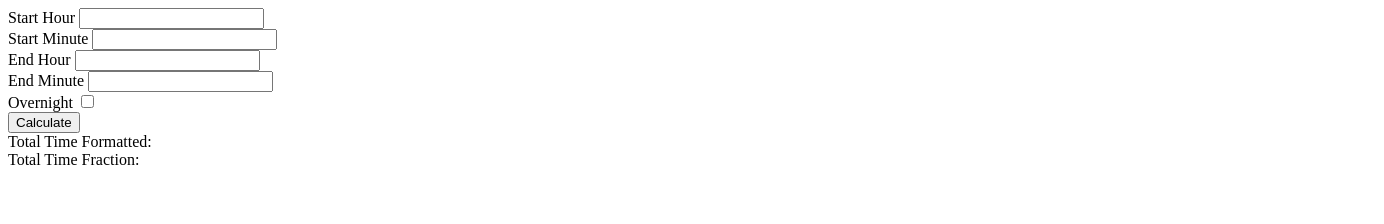
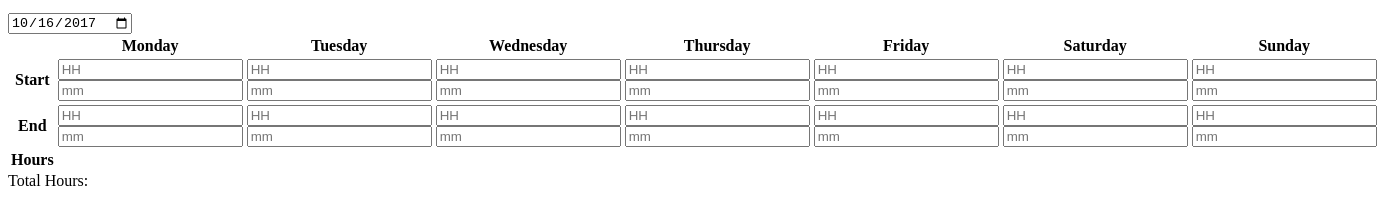
Before and after one commit to m-wild/time-calc, a plain HTML site: page index.html in a window 1280 px wide. Shown: the whole page, 1384 px wide, since content can reach past the window. Drawn offline with nearby package versions, Linux system fonts and the light colour scheme.

Commit message:
add angularjs & less

```diff
--- a/index.html
+++ b/index.html
@@ -1,46 +1,60 @@
-<!DOCTYPE html>
+<!doctype html>
 <html>
 
 <head>
+  <link rel="stylesheet/less" type="text/css" href="styles.less" />
+  <script src="https://cdn.jsdelivr.net/npm/less@2.7.2/dist/less.min.js"></script>
+
+
+  <script src="https://cdn.jsdelivr.net/npm/angular@1.6.6/angular.min.js"></script>
+  <script src="https://cdn.jsdelivr.net/npm/moment@2.19.1/moment.min.js"></script>
+  <script src="index.js"></script>
+
+
 </head>
 
-<body>
+<body ng-app="timesheetApp">
 
-  <main>
-    <div>
-      <label>Start Hour</label>
-      <input type="number" id="startHour">
-    </div>
-    <div>
-      <label>Start Minute</label>
-      <input type="number" id="startMinute">
-    </div>
+  <main ng-controller="TimesheetController as timesheet">
 
-    <div>
-      <label>End Hour</label>
-      <input type="number" id="endHour">
-    </div>
-    <div>
-      <label>End Minute</label>
-      <input type="number" id="endMinute">
-    </div>
+    <pre>{{timesheet.debug}}</pre>
 
-    <div>
-      <label>Overnight</label>
-      <input type="checkbox" id="overnight">
-    </div>
+    <input name="weekStarting" ng-model="timesheet.weekStarting" type="date" />
 
 
+    <table>
+        <tr>
+          <th></th>
+          <th ng-repeat="day in timesheet.daysOfWeek">{{day}}</th>
+        </tr>
 
-    <button onclick="calc()">Calculate</button>
+        <tr>
+          <th>Start</th>
+          <td ng-repeat="day in timesheet.daysOfWeek" class="input-group">
+            <input type="number" placeholder="HH">
+            <input type="number" placeholder="mm">
+          </td>
+          <td></td>
+        </tr>
 
-    <div>Total Time Formatted: <span id="totalTimeFormatted"></span></div>
-    <div>Total Time Fraction: <span id="totalTimeDecimal"></span></div>
+        <tr>
+          <th>End</th>
+          <td ng-repeat="day in timesheet.daysOfWeek" class="input-group">
+            <input type="number" placeholder="HH">
+            <input type="number" placeholder="mm">
+          </td>
+        </tr>
+
+        <tr>
+          <th>Hours</th>
+          <td ng-repeat="day in timesheet.daysOfWeek"></td>
+        </tr>
+    </table>
+
+    <div>Total Hours: {{ timesheet.totalHours }}</div>
 
   </main>
 
-  <script src="https://cdn.jsdelivr.net/npm/moment@2.19.1/moment.min.js" type="text/javascript"></script>
-  <script src="index.js" type="text/javascript"></script>
 
 
 </body>
--- a/index.js
+++ b/index.js
@@ -1,3 +1,12 @@
+angular.module('timesheetApp', [])
+  .controller('TimesheetController', function() {
+
+    this.weekStarting = moment().startOf('isoWeek').toDate();
+
+    this.daysOfWeek = ['Monday','Tuesday','Wednesday','Thursday','Friday','Saturday','Sunday'];
+
+  });
+
 function calc() {
   const startHour = +document.getElementById('startHour').value;
   const startMinute = +document.getElementById('startMinute').value;
@@ -18,9 +27,6 @@ function calc() {
   if (overnight)
     endTime = endTime.add(1, 'day');
 
-
-
-
   let totalTimeDecimal = endTime.diff(startTime, 'hours', true);
 
 
--- /dev/null
+++ b/styles.less
@@ -0,0 +1,19 @@
+
+table {
+
+  tr {
+
+    td {
+
+
+      &.input-group {
+        //display: flex;
+        //flex-direction: row;
+
+      }
+
+    }
+
+  }
+
+}
```
